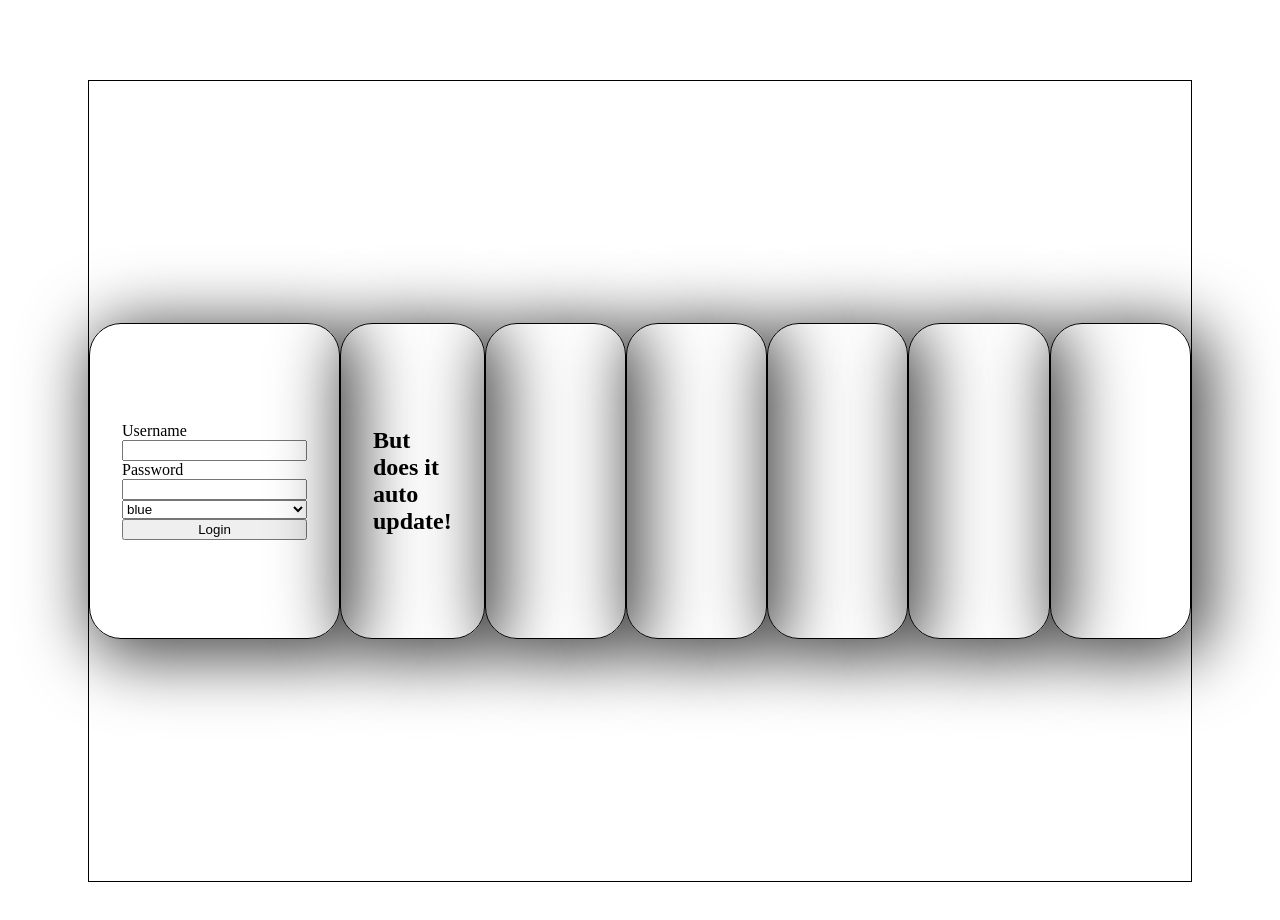
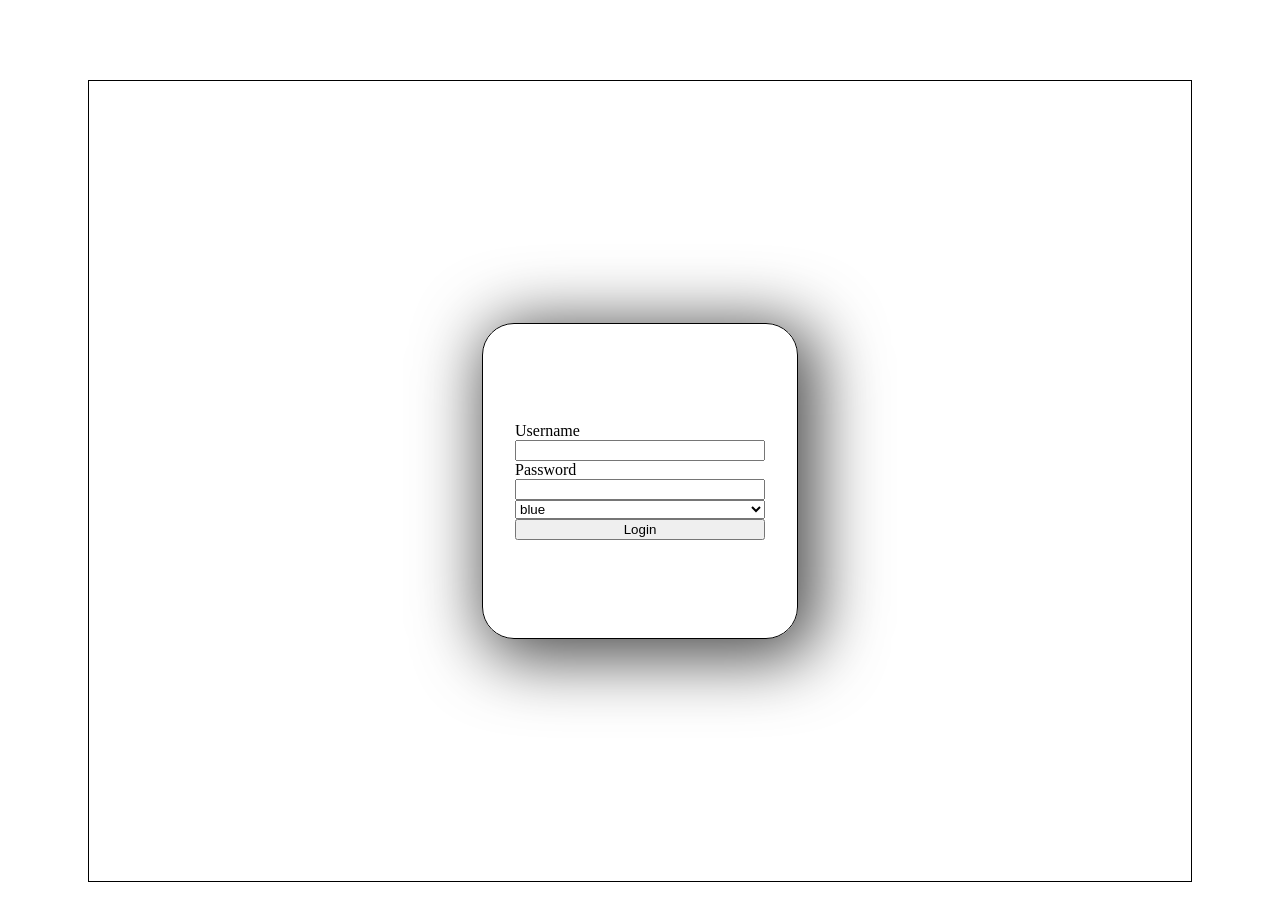
Before and after one commit to fischtank44/4.27.2020-ViT, a plain HTML site: page index.html in a window 1280 px wide. Drawn offline with Linux system fonts and the light colour scheme.

Commit message:
Second push one box

```diff
--- a/index.html
+++ b/index.html
@@ -24,14 +24,7 @@
     <button type="button">Login</button>
   </div>
 
-  <div class="square">
-    <h2>But does it auto update!</h2>
-  </div>
-  <div class="square"></div>
-  <div class="square"></div>
-  <div class="square"></div>
-  <div class="square"></div>
-  <div class="square"></div>
+
 </div>
 
   <p></p>
```
